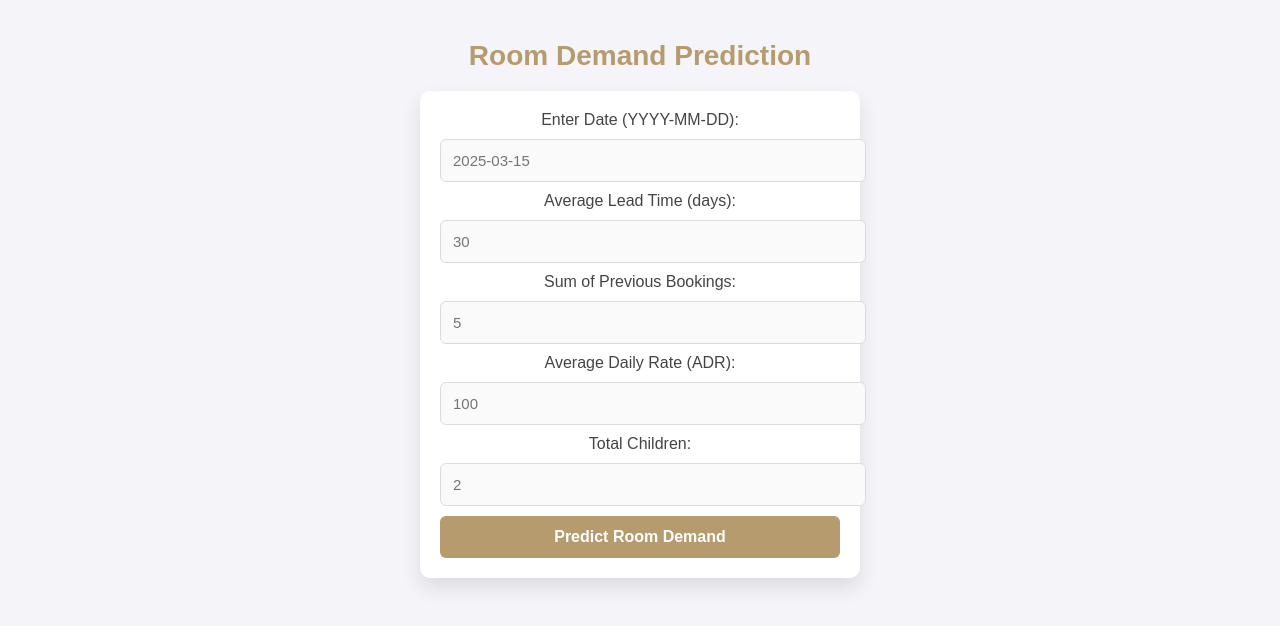
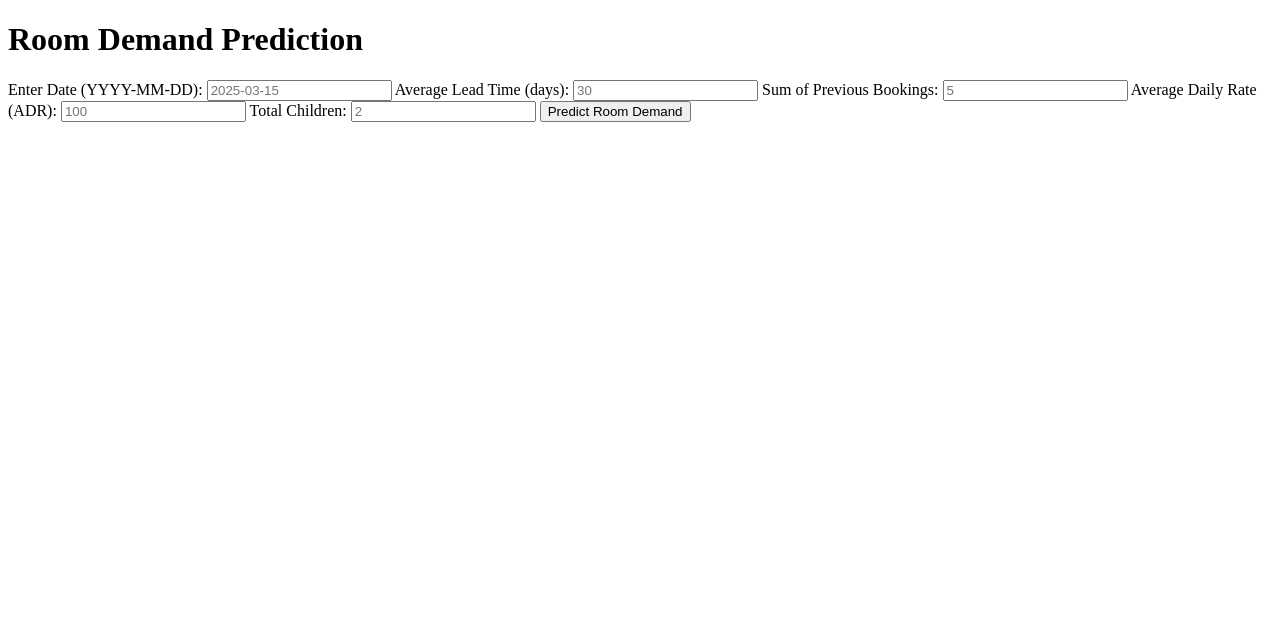
Before and after one commit to eliejbara/HotelOnCall, a website: page public/dashboard.html in a window 1280 px wide. Drawn offline with Linux system fonts and the light colour scheme.

Commit message:
Update dashboard.html

```diff
--- a/public/dashboard.html
+++ b/public/dashboard.html
@@ -4,67 +4,7 @@
   <meta charset="UTF-8">
   <title>Hotel Management Dashboard - Room Demand Prediction</title>
   <style>
-    body {
-      font-family: Arial, sans-serif;
-      background-color: #f4f4f9;
-      margin: 40px;
-      text-align: center;
-    }
-    h1 {
-      color: #b59b6d;
-      font-size: 28px;
-      font-weight: bold;
-    }
-    form {
-      background-color: #ffffff;
-      padding: 20px;
-      border-radius: 10px;
-      box-shadow: 0 10px 20px rgba(0, 0, 0, 0.1);
-      display: inline-block;
-      max-width: 400px;
-      width: 100%;
-    }
-    label {
-      font-size: 16px;
-      color: #444;
-      font-weight: 500;
-    }
-    input {
-      width: 100%;
-      padding: 12px;
-      margin: 10px 0;
-      border: 1px solid #dcdcdc;
-      border-radius: 6px;
-      font-size: 15px;
-      background-color: #fafafa;
-      color: #333;
-    }
-    input:focus {
-      border-color: #b59b6d;
-      outline: none;
-      background-color: #fff;
-    }
-    button {
-      width: 100%;
-      padding: 12px;
-      background-color: #b59b6d;
-      border: none;
-      border-radius: 6px;
-      color: white;
-      font-size: 16px;
-      font-weight: bold;
-      cursor: pointer;
-      transition: background-color 0.3s ease;
-    }
-    button:hover {
-      background-color: #9e864f;
-    }
-    #result {
-      margin-top: 20px;
-      font-size: 18px;
-      font-weight: bold;
-      color: #2f4f4f;
-    }
+    /* Same styles as before */
   </style>
 </head>
 <body>
@@ -93,7 +33,7 @@
     document.getElementById('predictionForm').addEventListener('submit', async (e) => {
       e.preventDefault();
 
-      // Get the form input values
+      // Get the date input and additional features
       const dateInput = document.getElementById('date').value;
       const avgLeadTime = document.getElementById('avg_lead_time').value;
       const sumPrevBookings = document.getElementById('sum_previous_bookings').value;
@@ -114,21 +54,19 @@
       const isWeekend = (dayOfWeek >= 5) ? 1 : 0;
       const isHolidaySeason = (month === 7 || month === 8 || month === 12) ? 1 : 0;
 
-      // Construct the API URL for the backend (not directly calling Flask here)
-      const apiUrl = `/api/demand-prediction?year=${year}&month=${month}&day_of_week=${dayOfWeek}&is_weekend=${isWeekend}&is_holiday_season=${isHolidaySeason}&avg_lead_time=${avgLeadTime}&sum_previous_bookings=${sumPrevBookings}&avg_adr=${avgAdr}&total_children=${totalChildren}`;
+      // Construct the API URL with query parameters
+      const apiUrl = `https://web-production-f430d.up.railway.app/demand_prediction?year=${year}&month=${month}&day_of_week=${dayOfWeek}&is_weekend=${isWeekend}&is_holiday_season=${isHolidaySeason}&avg_lead_time=${avgLeadTime}&sum_previous_bookings=${sumPrevBookings}&avg_adr=${avgAdr}&total_children=${totalChildren}`;
 
-      // Show fetching message
       document.getElementById('result').innerText = 'Fetching prediction...';
 
       try {
-        // Make the API call to the backend
         const response = await fetch(apiUrl);
         if (!response.ok) {
           console.error(`Error: ${response.status} - ${response.statusText}`);
           throw new Error(`Server error: ${response.status} - ${response.statusText}`);
         }
         const data = await response.json();
-        console.log('API Response:', data);  // Log the response data to check the structure
+        console.log('API Response:', data);
 
         if (data.predicted_room_demand !== undefined) {
           document.getElementById('result').innerText = `Predicted room demand for ${dateInput}: ${data.predicted_room_demand}`;
@@ -141,6 +79,5 @@
       }
     });
   </script>
-
 </body>
 </html>
```
